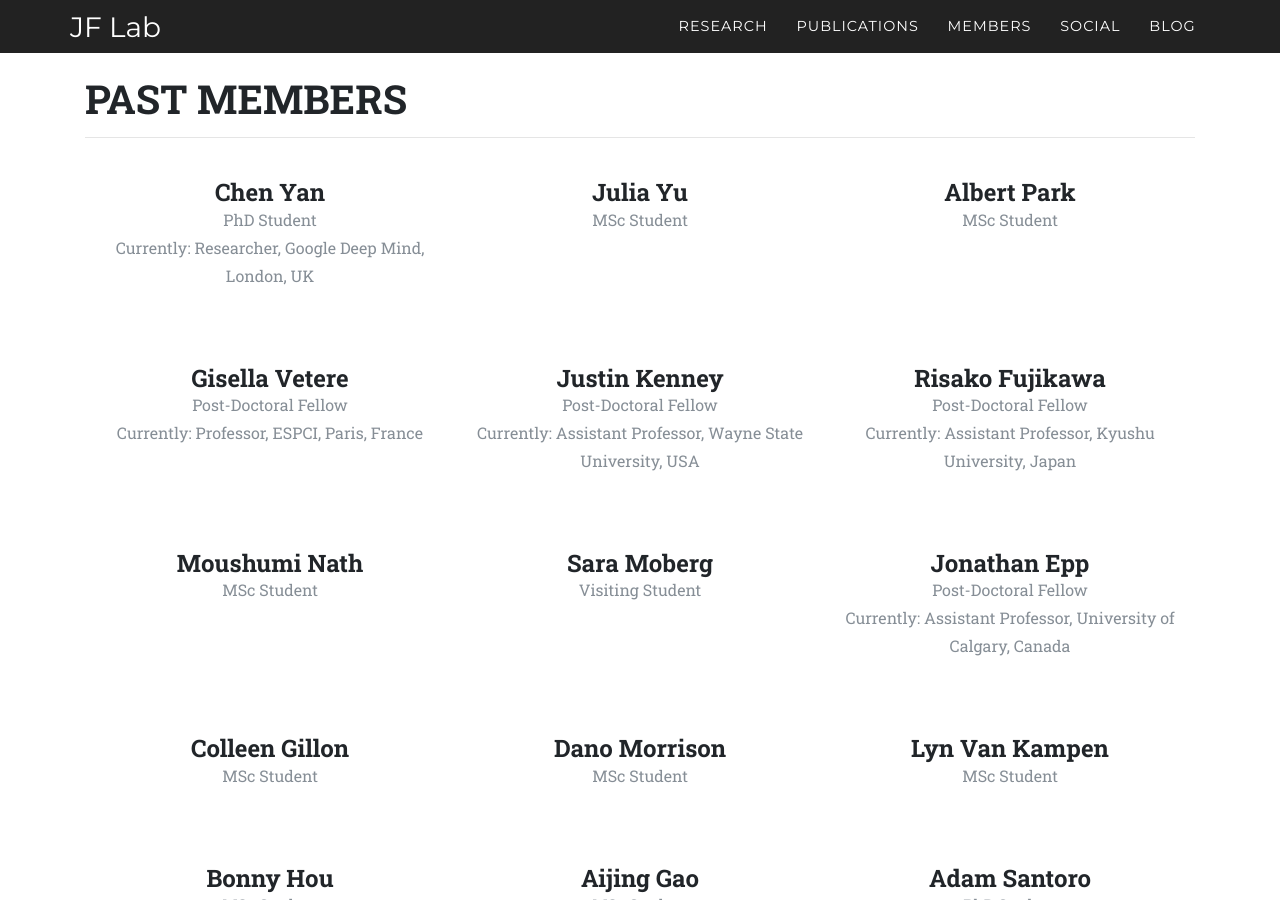
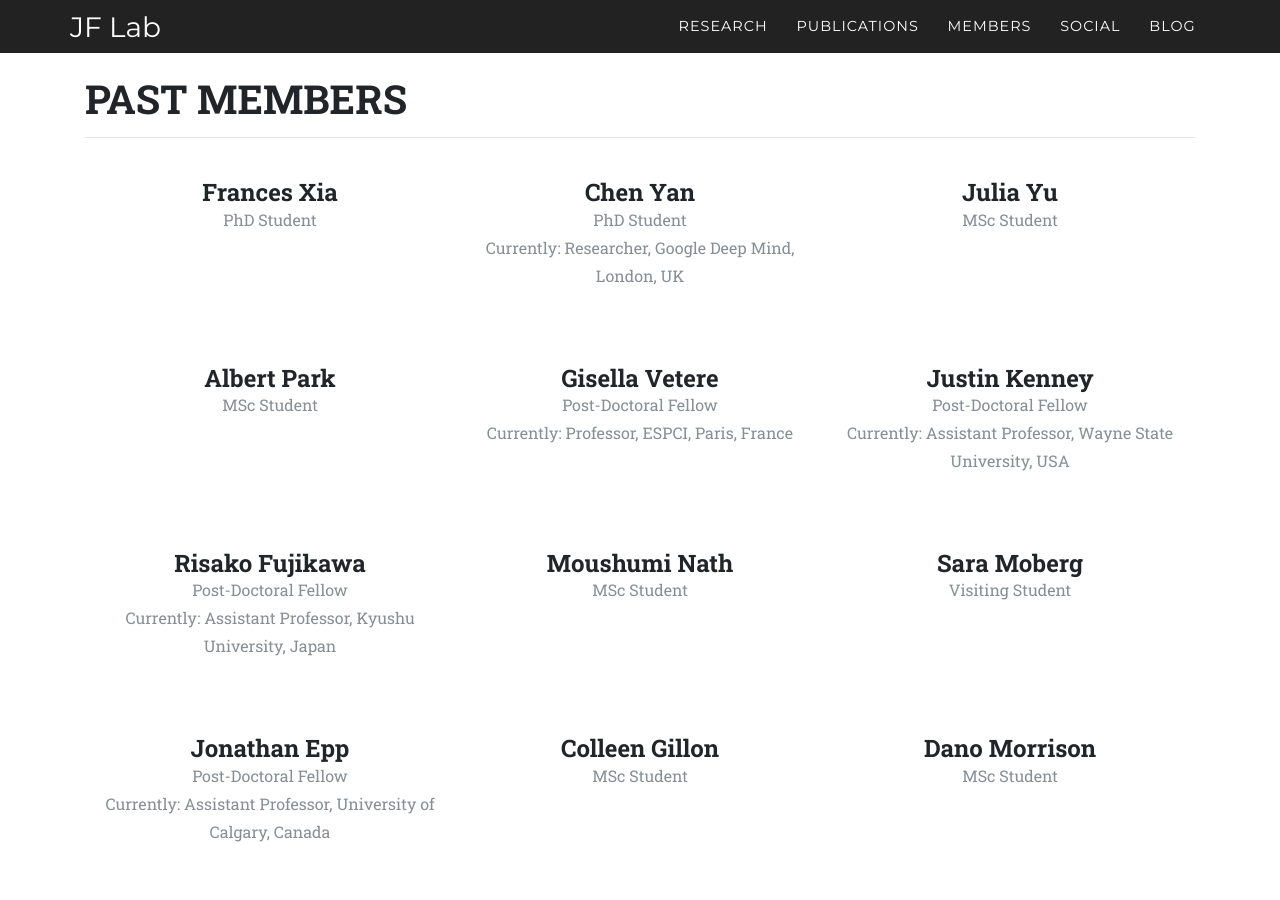
Before and after one commit to jf-lab/jflab, a Jekyll site: the page built from pages/alumni.html, in a window 1280 px wide and 900 px high. Built offline with Jekyll 4.4.1, drawn with Linux system fonts in a browser that asks for light colours; some web fonts are replaced.

Commit message:
Added Frances

```diff
--- a/_data/alumni.yml
+++ b/_data/alumni.yml
@@ -1,4 +1,7 @@
 #each entry must have a #name, and #position, otherwise you can also include #current for where they are now
+- name: Frances Xia
+  position: PhD Student
+
 - name: Chen Yan
   position: PhD Student
   current: Researcher, Google Deep Mind, London, UK
```
